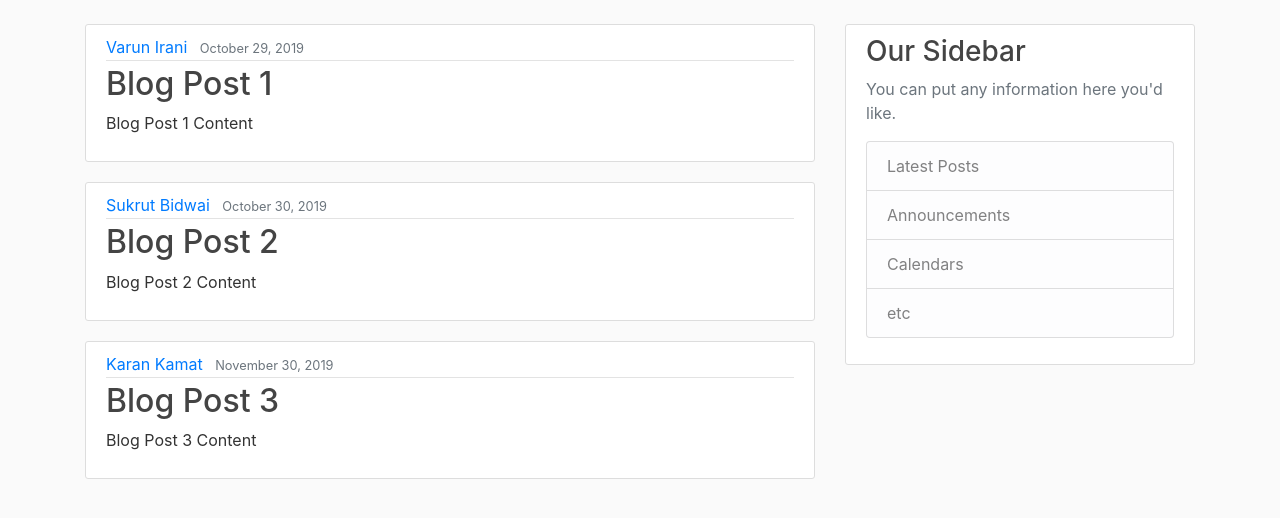
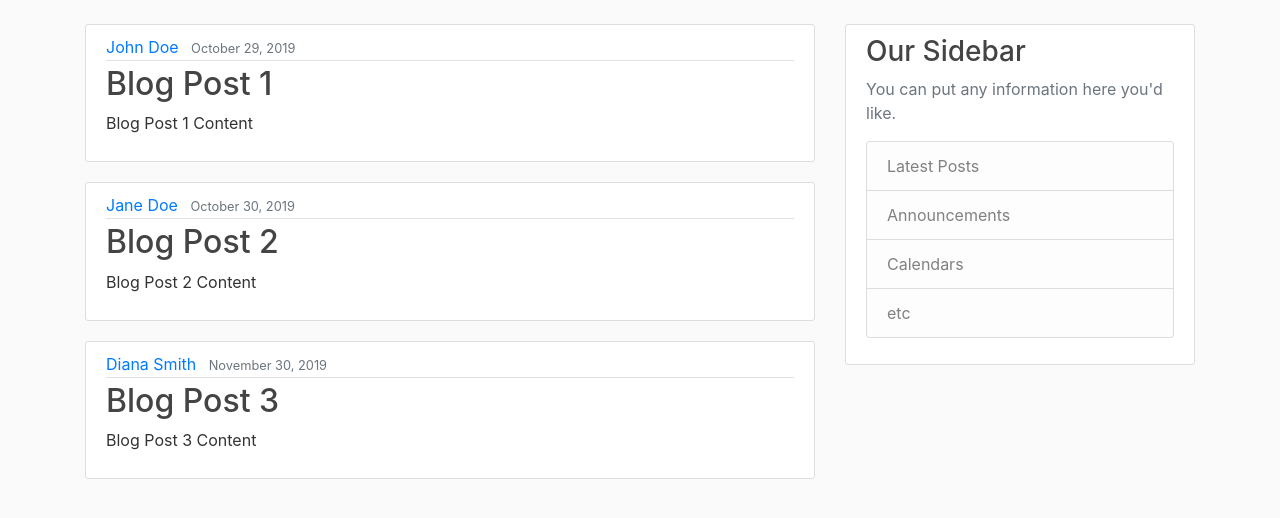
Before and after one commit to VarunIrani/flask-blog, a Flask app: page / in a window 1280 px wide. Shown: the part 56-574 px from the top of the page. Run offline with Flask 2, Linux system fonts and the light colour scheme; some libraries are stand-ins or nearby versions.

Commit message:
Comments! Comments! Comments! 😅

```diff
--- a/flask_blog/forms.py
+++ b/flask_blog/forms.py
@@ -1,7 +1,6 @@
 from flask_wtf import FlaskForm
 from wtforms import BooleanField, PasswordField, StringField, SubmitField
 from wtforms.validators import DataRequired, Email, EqualTo, Length
-
 
 class RegistrationForm(FlaskForm):
     username = StringField('Username', validators=[
--- a/flask_blog/models.py
+++ b/flask_blog/models.py
@@ -2,6 +2,7 @@ from datetime import datetime
 
 from flask_blog import db
 
+# The user table in the SQLite database
 class User(db.Model):
     id = db.Column(db.Integer, primary_key=True)
     username = db.Column(db.String(20), unique=True, nullable=False)
@@ -14,7 +15,7 @@ class User(db.Model):
     def __repr__(self):
         return f'User("{self.username}", "{self.email}", "{self.image_file}")'
 
-
+# The post table in the SQLite database
 class Post(db.Model):
     id = db.Column(db.Integer, primary_key=True)
     title = db.Column(db.String(100), nullable=False)
--- a/flask_blog/routes.py
+++ b/flask_blog/routes.py
@@ -4,21 +4,22 @@ from flask_blog import app
 from flask_blog.forms import LoginForm, RegistrationForm
 from flask_blog.models import Post, User
 
+# Dummy Data
 posts = [
     {
-        'author': 'Varun Irani',
+        'author': 'John Doe',
         'title': 'Blog Post 1',
         'content': 'Blog Post 1 Content',
         'date_posted': 'October 29, 2019'
     },
     {
-        'author': 'Sukrut Bidwai',
+        'author': 'Jane Doe',
         'title': 'Blog Post 2',
         'content': 'Blog Post 2 Content',
         'date_posted': 'October 30, 2019'
     },
     {
-        'author': 'Karan Kamat',
+        'author': 'Diana Smith',
         'title': 'Blog Post 3',
         'content': 'Blog Post 3 Content',
         'date_posted': 'November 30, 2019'
--- a/run.py
+++ b/run.py
@@ -1,3 +1,4 @@
+# A package flask_blog helps to organize code and avoid circular imports
 from flask_blog import app
 
 if __name__ == '__main__':
```
Also changed, not shown: flask_blog/__init__.py (+6 -1 lines), flask_blog/templates/home.html.jinja (indentation only), 1 other file.
